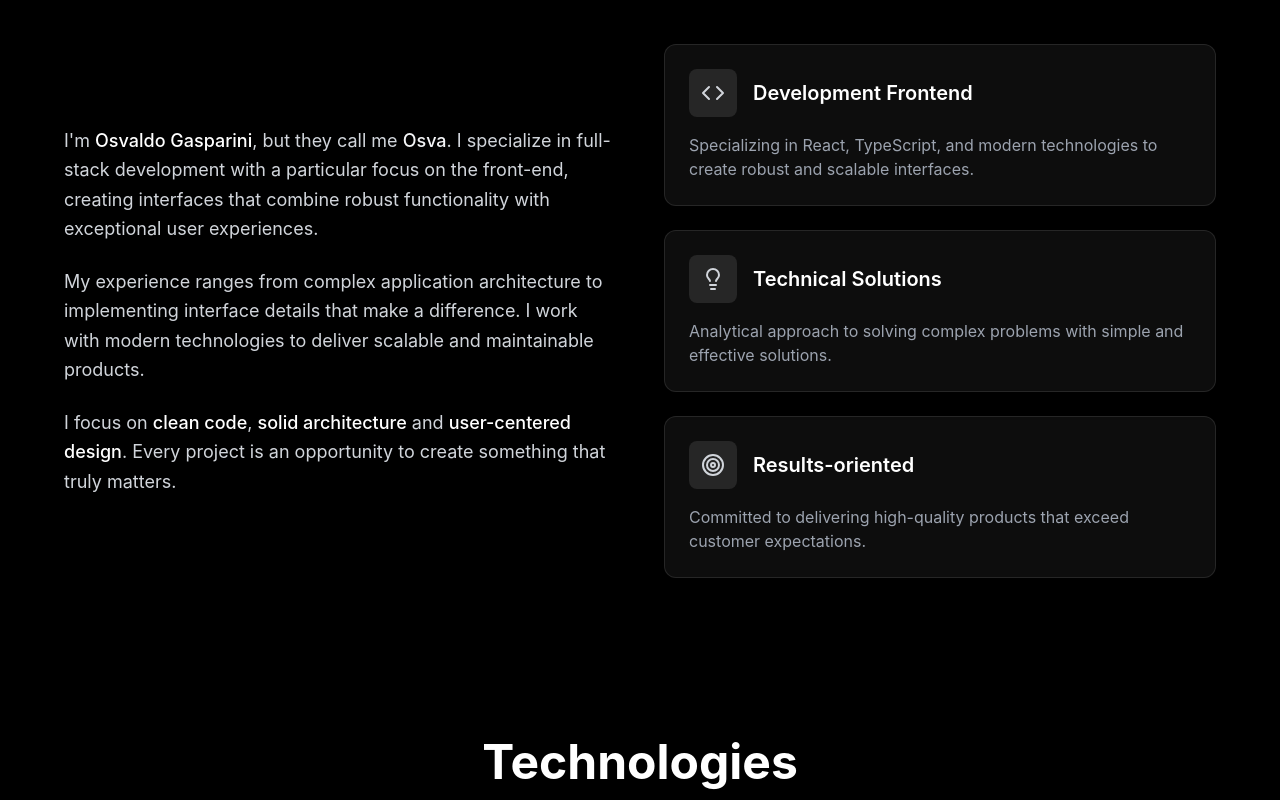
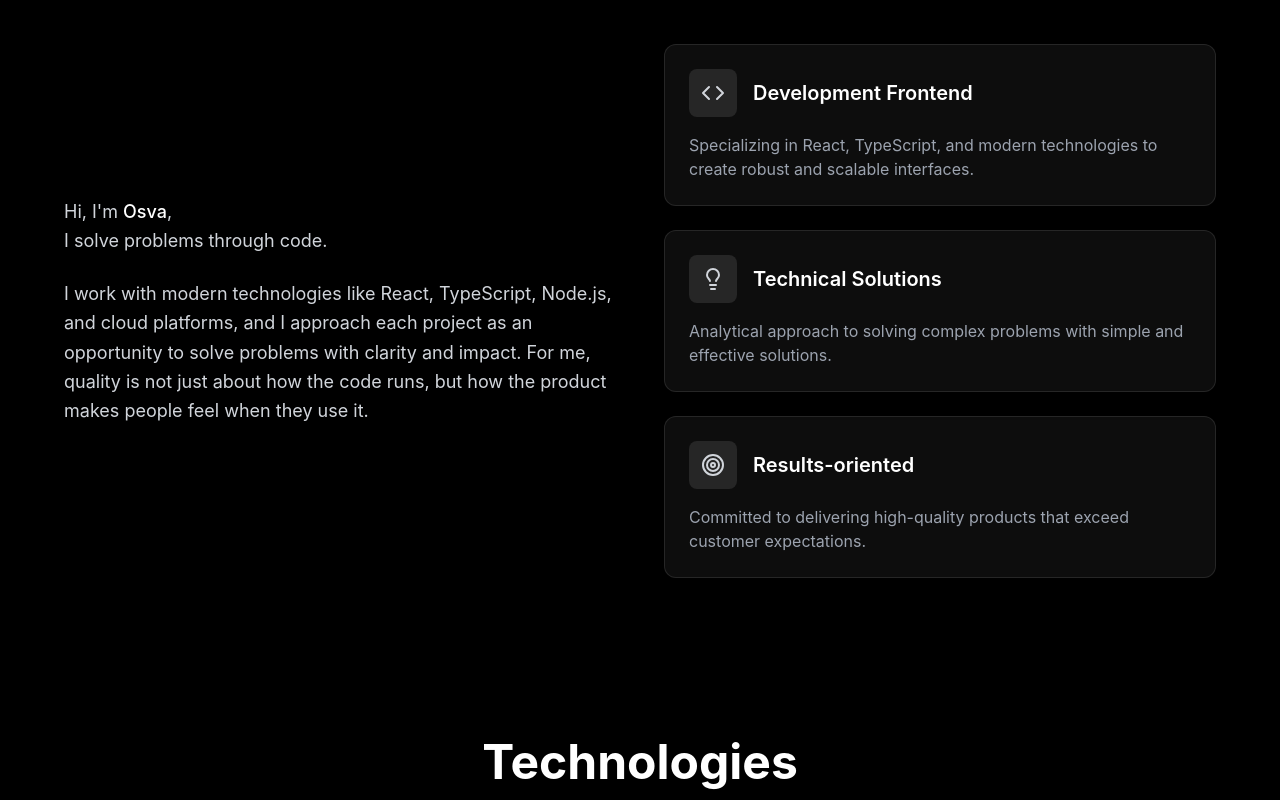
Before and after one commit to osvaldo-gasparini/portfolio, a React (Vite) app: page / in a window 1280 px wide. Shown: the part 1000-1800 px from the top of the page. Built offline with nearby package versions, Linux system fonts and the light colour scheme.

Commit message:
feat(copy writing): improving copywrite

```diff
--- a/src/components/About.tsx
+++ b/src/components/About.tsx
@@ -10,38 +10,28 @@ const About: React.FC = () => {
                         About Me
                     </h2>
                     <p className="text-xl text-gray-400 max-w-2xl mx-auto font-light">
-            Developer focused on creating effective digital solutions
+                        Developer focused on creating effective digital
+                        solutions
                     </p>
                 </div>
 
                 <div className="grid md:grid-cols-2 gap-12 items-center">
                     <div className="space-y-6">
                         <p className="text-lg text-gray-300 leading-relaxed">
-              I'm{" "}
-              <span className="text-white font-medium">Osvaldo Gasparini</span>,
-              but they call me{" "}
-              <span className="text-gray-100 font-medium">Osva</span>. I
-              specialize in full-stack development with a particular focus on
-              the front-end, creating interfaces that combine robust
-              functionality with exceptional user experiences.
+                            Hi, I'm{" "}
+                            <span className="text-white font-medium">
+                                Osva
+                            </span>
+                            , <br />I solve problems through code.
                         </p>
 
                         <p className="text-lg text-gray-300 leading-relaxed">
-              My experience ranges from complex application architecture to
-              implementing interface details that make a difference. I work with
-              modern technologies to deliver scalable and maintainable products.
-            </p>
-
-            <p className="text-lg text-gray-300 leading-relaxed">
-              I focus on{" "}
-              <span className="text-white font-medium">clean code</span>,{" "}
-              <span className="text-white font-medium">solid architecture</span>{" "}
-              and{" "}
-              <span className="text-white font-medium">
-                user-centered design
-              </span>
-              . Every project is an opportunity to create something that truly
-              matters.
+                            I work with modern technologies like React,
+                            TypeScript, Node.js, and cloud platforms, and I
+                            approach each project as an opportunity to solve
+                            problems with clarity and impact. For me, quality is
+                            not just about how the code runs, but how the
+                            product makes people feel when they use it.
                         </p>
                     </div>
 
@@ -56,38 +46,45 @@ const About: React.FC = () => {
                                 </h3>
                             </div>
                             <p className="text-gray-400">
-                Specializing in React, TypeScript, and modern technologies to
-                create robust and scalable interfaces.
+                                Specializing in React, TypeScript, and modern
+                                technologies to create robust and scalable
+                                interfaces.
                             </p>
                         </div>
 
                         <div className="group p-6 bg-white/5 backdrop-blur-sm border border-white/10 rounded-xl hover:border-white/20 transition-all duration-300">
                             <div className="flex items-center gap-4 mb-4">
                                 <div className="p-3 bg-white/10 rounded-lg group-hover:bg-white/15 transition-colors">
-                  <Lightbulb className="text-gray-300" size={24} />
+                                    <Lightbulb
+                                        className="text-gray-300"
+                                        size={24}
+                                    />
                                 </div>
                                 <h3 className="text-xl font-semibold text-white">
                                     Technical Solutions
                                 </h3>
                             </div>
                             <p className="text-gray-400">
-                Analytical approach to solving complex problems with simple and
-                effective solutions.
+                                Analytical approach to solving complex problems
+                                with simple and effective solutions.
                             </p>
                         </div>
 
                         <div className="group p-6 bg-white/5 backdrop-blur-sm border border-white/10 rounded-xl hover:border-white/20 transition-all duration-300">
                             <div className="flex items-center gap-4 mb-4">
                                 <div className="p-3 bg-white/10 rounded-lg group-hover:bg-white/15 transition-colors">
-                  <Target className="text-gray-300" size={24} />
+                                    <Target
+                                        className="text-gray-300"
+                                        size={24}
+                                    />
                                 </div>
                                 <h3 className="text-xl font-semibold text-white">
                                     Results-oriented
                                 </h3>
                             </div>
                             <p className="text-gray-400">
-                Committed to delivering high-quality products that exceed
-                customer expectations.
+                                Committed to delivering high-quality products
+                                that exceed customer expectations.
                             </p>
                         </div>
                     </div>
--- a/src/components/Hero.tsx
+++ b/src/components/Hero.tsx
@@ -25,8 +25,8 @@ const Hero: React.FC = () => {
                 </h1>
 
                 <p className="text-xl md:text-2xl text-gray-400 mb-12 max-w-2xl mx-auto leading-relaxed font-light">
-          Full Stack Developer specializing in building digital experiences with
-          precision and attention to detail.
+                    Full-Stack Developer. I build reliable, scalable products
+                    and interfaces people enjoy using.
                 </p>
 
                 <div className="flex flex-col sm:flex-row gap-6 justify-center items-center">
--- a/src/components/Projects.tsx
+++ b/src/components/Projects.tsx
@@ -23,12 +23,22 @@ const Projects: React.FC = () => {
         {
             id: 2,
             title: "Gym Web Page & Leads Generator",
-            description:
-                "A responsive, high-design landing page for a gym offering both in-person training and full online coaching services. Focused on conversion optimization, UX/UI excellence, and seamless mobile experience. Built with modern frontend technologies and clean, maintainable code.",
+            description: `A responsive, high-design landing page for a gym offering both in-person training and full online coaching services. Focused on conversion optimization, UX/UI excellence, and seamless mobile experience. Built with modern frontend technologies and clean, maintainable code.`,
             technologies: ["Next.js", "Tailwind CSS", "Supabase"],
             image: "movement-academy-hero.png",
             demoUrl: "https://movement-academy.vercel.app/",
-            githubUrl: "#",
+            githubUrl: "https://github.com/osvaldo-gasparini/movement-academy",
+            featured: true,
+        },
+        {
+            id: 2,
+            title: "This web :)",
+            description:
+                "A portfolio project that proudly features... itself. Built with React and TailwindCSS, enhanced by a dynamic Three.js rendering of Saturn spinning quietly in the background. A subtle nod to recursion — yes, this portfolio describes the portfolio you're currently viewing. Clean, fast, and just a bit self-aware.",
+            technologies: ["React", "Tailwind CSS", "Three.js", "Vite"],
+            image: "saturn-portfolio.png",
+            demoUrl: "https://movement-academy.vercel.app/",
+            githubUrl: "https://github.com/osvaldo-gasparini/portfolio",
             featured: true,
         },
         /* {
```
Also changed, not shown: public/saturn-portfolio.png (added). Lines whose indentation alone changed are shown as unchanged.
